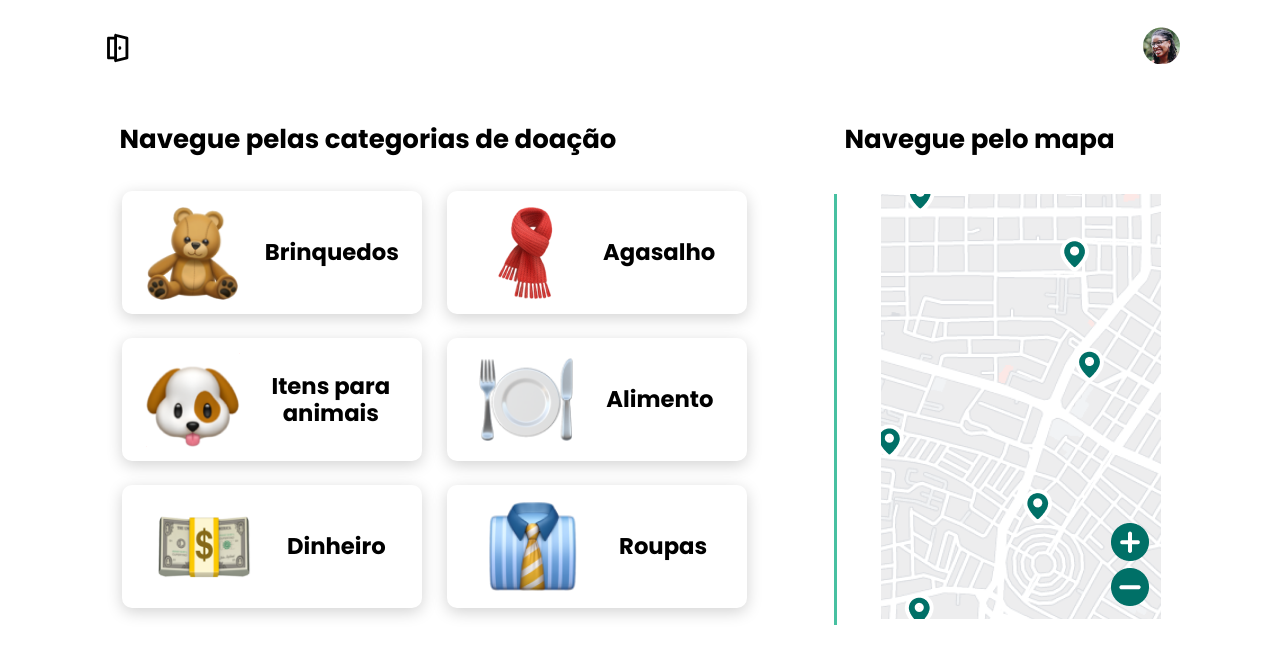
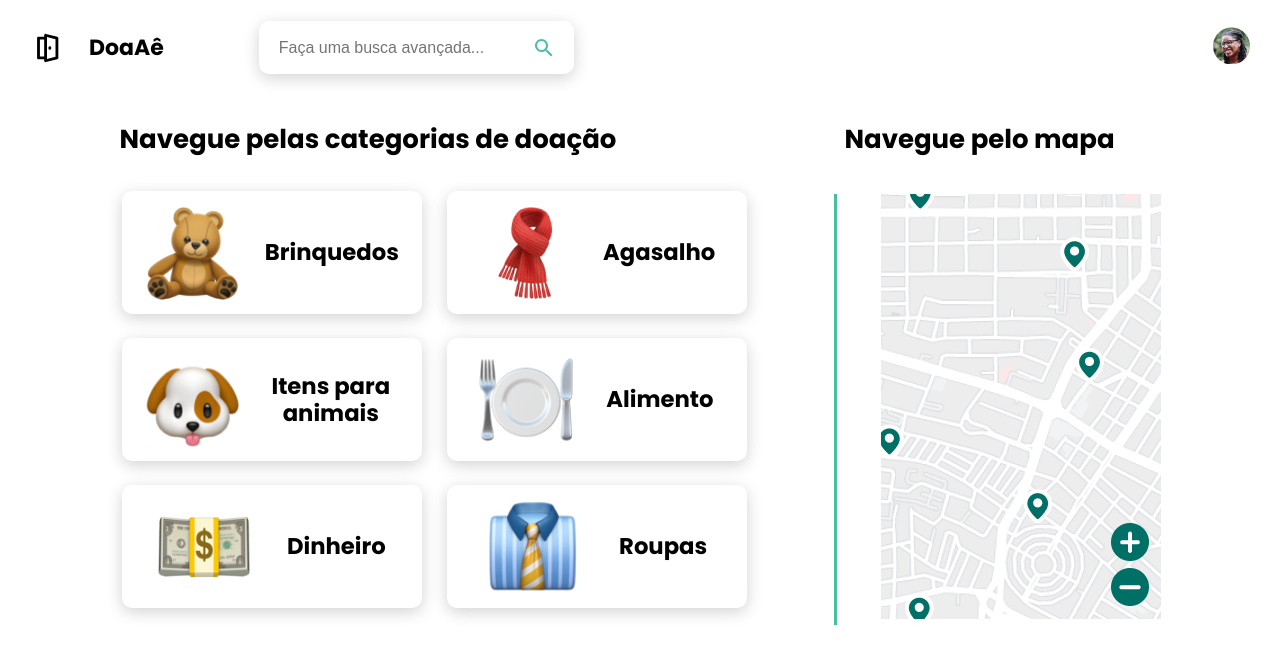
Before and after one commit to estartandodevs-course/doaae, a React (Create React App) app: page /home in a window 1280 px wide. Shown: the top 664 px of the page. Built offline with nearby package versions, Linux system fonts and the light colour scheme.

Commit message:
chore: Adicionando container ao header e adicionando prop de seachInput para visualizar o input

```diff
--- a/src/pages/Home/index.js
+++ b/src/pages/Home/index.js
@@ -1,4 +1,3 @@
-import React from "react";
 import { useHistory } from "react-router-dom";
 import { HeaderBar } from "../../components/HeaderBar";
 import { CardCategory } from "../../components/CardCategory";
@@ -16,7 +15,11 @@ const Home = () => {
 
   return (
     <S.ContainerMasterHome>
-      <HeaderBar home />
+      <S.ContainerHeader>
+        <HeaderBar home searchInput>
+          DoaAê
+        </HeaderBar>
+      </S.ContainerHeader>
       <S.ContainerNavigationMobile>
         <div>
           <h1>Navegue pelo mapa</h1>
--- a/src/pages/Home/styles.js
+++ b/src/pages/Home/styles.js
@@ -3,11 +3,15 @@ import styled from "styled-components";
 export const ContainerMasterHome = styled.section`
   max-width: 100%;
   width: 1396px;
+  margin: 0 auto;
+  padding: 0 30px;
+`;
+
+export const ContainerHeader = styled.header`
   padding: 0 100px;
-  margin: 0 auto;
 
-  @media (max-width: 940px) {
-    padding: 0 30px;
+  @media (max-width: 1300px) {
+    padding: 0;
   }
 `;
 
@@ -43,7 +47,7 @@ export const ListCardsByCategory = styled.section`
 
   margin-top: 20px;
 
-  @media (max-width: 985px) {
+  @media (max-width: 1224px) {
     display: flex;
     gap: 15px;
     justify-content: center;
--- a/src/pages/InstitutionalData/index.js
+++ b/src/pages/InstitutionalData/index.js
@@ -22,9 +22,7 @@ const InstitutionalData = () => {
   return (
     <S.SectionOfPage>
       <S.ContainerFromHeader>
-        <HeaderBar isLogged backTo="/home">
-          Instituição
-        </HeaderBar>
+        <HeaderBar backTo="/home">Instituição</HeaderBar>
       </S.ContainerFromHeader>
       <S.ImagefromInstitutional>
         <img src={Cape} alt="Capa" />
--- a/src/pages/Institutions/index.js
+++ b/src/pages/Institutions/index.js
@@ -3,11 +3,14 @@ import { useContext, useEffect } from "react";
 import { useHistory } from "react-router-dom";
 import { HeaderBar } from "../../components/HeaderBar";
 import { CardInstituicao } from "../../components/CardInstituicao";
-import { InstituicaoContext } from "../../contexts/index";
+import { InstituicaoContext } from "../../contexts/instContext";
+import { UserContext } from "../../contexts/userContext";
 import * as S from "./styles";
 
 const Instituitions = () => {
   const { instituicoes, getAll } = useContext(InstituicaoContext);
+  const { user, getUserOfApi } = useContext(UserContext);
+  console.log(user);
 
   const history = useHistory();
 
@@ -17,11 +20,16 @@ const Instituitions = () => {
 
   useEffect(() => {
     getAll();
+    getUserOfApi();
   }, []);
 
   return (
     <S.ContainerMaster>
-      <HeaderBar>Instituições</HeaderBar>
+      <S.ContainerHeader>
+        <HeaderBar backTo="/home" searchInput>
+          Instituições
+        </HeaderBar>
+      </S.ContainerHeader>
       <S.ContainerCardsInstituitions>
         {instituicoes.map(
           ({ id, nome, logo, verificada, semana, categorias, endereco }) => {
--- a/src/pages/Institutions/styles.js
+++ b/src/pages/Institutions/styles.js
@@ -4,8 +4,16 @@ export const ContainerMaster = styled.section`
   max-width: 100%;
   width: 1396px;
   margin: 0 auto;
+  padding: 0 30px;
+  min-height: 100vh;
+`;
+
+export const ContainerHeader = styled.header`
   padding: 0 100px;
-  min-height: 100vh;
+
+  @media (max-width: 1334px) {
+    padding: 0px;
+  }
 `;
 
 export const ContainerCardsInstituitions = styled.section`
--- a/src/pages/Login/index.js
+++ b/src/pages/Login/index.js
@@ -37,7 +37,7 @@ const Login = () => {
           </S.Inputs>
 
           <S.OptionsButtons>
-            <Button>Entrar</Button>
+            <Button to="/home">Entrar</Button>
 
             <S.CreateAccount to="/cadastro">Criar Conta</S.CreateAccount>
 
--- a/src/pages/PageScheduledDonation/index.js
+++ b/src/pages/PageScheduledDonation/index.js
@@ -8,7 +8,7 @@ const PageScheduleDonation = () => {
   return (
     <S.Container>
       <S.ContainerHeader>
-        <HeaderBar isLogged>Doação agendada</HeaderBar>
+        <HeaderBar>Doação agendada</HeaderBar>
       </S.ContainerHeader>
       <S.ContainerInfo>
         <LogoBall backTo="/home" />
```
